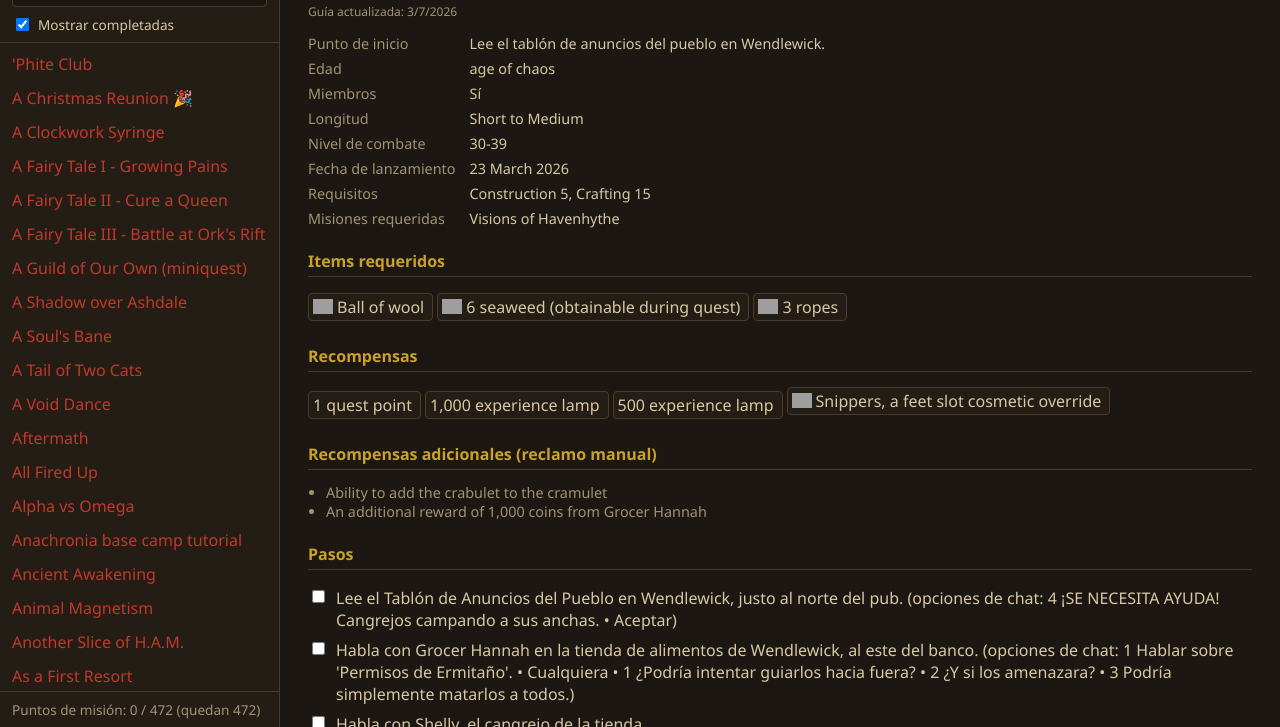
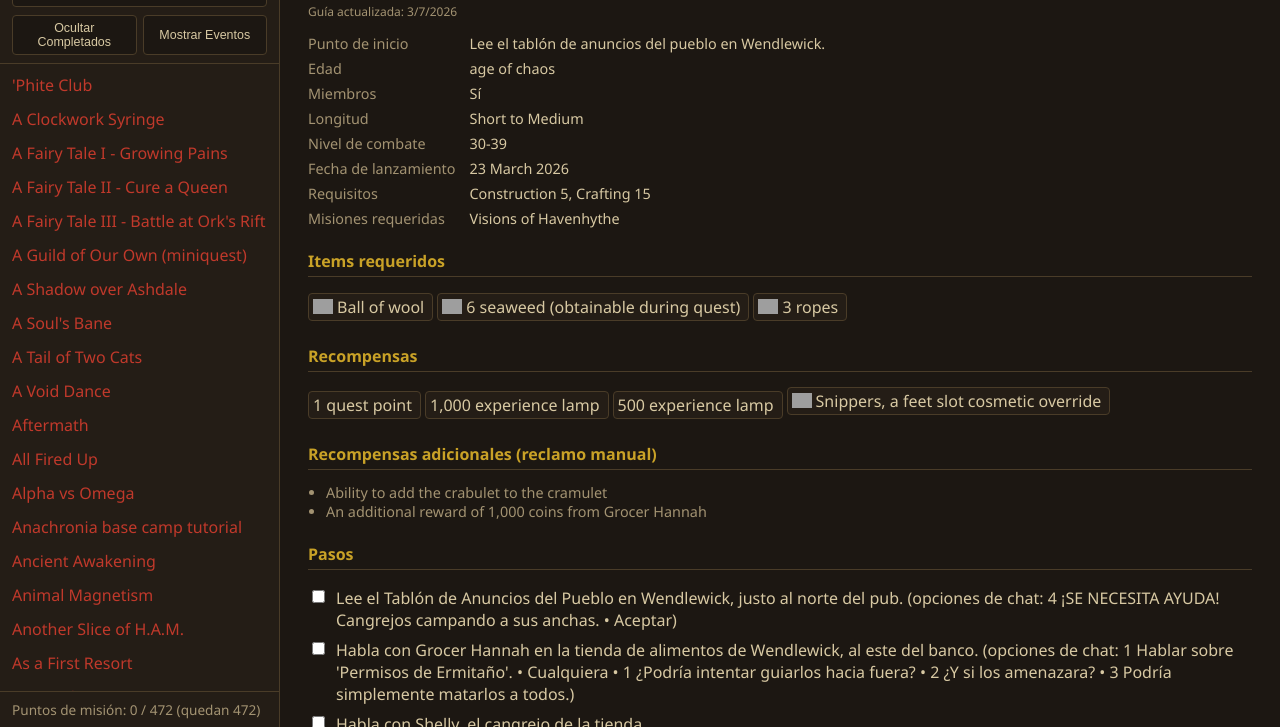
Before and after one commit to AndreDiaz11/rs3-quest-guide-alt1, a plain HTML site: page app/index.html in a window 1280 px wide. Shown: the part 73-800 px from the top of the page. Drawn offline with Linux system fonts and the light colour scheme; grey boxes are pictures that could not be loaded.

Commit message:
Add event-quest toggle and grey out non-completed seasonal quests
- Replaced the single checkbox with two toggle buttons whose own label
  reflects the next action ("Mostrar/Ocultar Completados", "Mostrar/Ocultar
  Eventos"), per user request.
- Seasonal quests are hidden by default unless already completed (they
  aren't playable outside their real-world event window), with a button to
  reveal them.
- Non-completed seasonal quests now render in grey ("bloqueada") instead of
  red, since they're genuinely unplayable right now — this reuses the
  "locked" visual style, but driven by our own reliable isSeasonal flag
  instead of RuneMetrics's unreliable userEligible field.

```diff
--- a/app/css/styles.css
+++ b/app/css/styles.css
@@ -10,6 +10,7 @@
   --quest-green: #4caf50;
   --quest-yellow: #d4b106;
   --quest-red: #c0392b;
+  --quest-locked: #7a7a7a;
 }
 
 * {
@@ -81,6 +82,7 @@ body {
 #quest-list li.status-completed { color: var(--quest-green); }
 #quest-list li.status-started { color: var(--quest-yellow); }
 #quest-list li.status-not-started { color: var(--quest-red); }
+#quest-list li.status-locked { color: var(--quest-locked); }
 #quest-list li.selected { background: rgba(201, 162, 39, 0.18); }
 
 #quest-list li.quest-list-empty {
@@ -109,12 +111,24 @@ body {
   padding: 6px 8px;
 }
 
-.sidebar-check {
+#sidebar-toggles {
   display: flex;
-  align-items: center;
   gap: 6px;
+}
+
+.sidebar-toggle {
+  flex: 1;
+  background: var(--bg-panel);
+  color: var(--text);
+  border: 1px solid var(--border);
+  border-radius: 4px;
+  padding: 5px 6px;
+  font-size: 0.78em;
   cursor: pointer;
-  font-size: 0.85em;
+}
+
+.sidebar-toggle:hover {
+  background: rgba(255, 255, 255, 0.06);
 }
 
 #settings-overlay {
--- a/app/js/colors.js
+++ b/app/js/colors.js
@@ -1,8 +1,13 @@
 // Los valores de color reales viven en css/styles.css (--quest-green, --quest-yellow,
-// --quest-red) como aproximación visual pendiente de ajuste fino con cuentagotas
-// contra capturas reales de la interfaz nativa. Solo 3 estados a propósito — ver
-// el comentario en state.js sobre por qué se descartó un 4to estado "bloqueada".
-export function statusClass(status) {
+// --quest-red, --quest-locked) como aproximación visual pendiente de ajuste fino con
+// cuentagotas contra capturas reales de la interfaz nativa.
+//
+// "Bloqueada" (gris) se usa solo para misiones de temporada/evento que no están
+// completadas — no se pueden jugar la mayor parte del año, y esto es un dato que
+// nosotros controlamos directamente (isSeasonal), a diferencia del campo
+// userEligible de RuneMetrics que resultó no ser confiable (ver state.js).
+export function statusClass(status, isSeasonal) {
+  if (status !== "COMPLETED" && isSeasonal) return "status-locked";
   switch (status) {
     case "COMPLETED":
       return "status-completed";
--- a/app/js/sidebar.js
+++ b/app/js/sidebar.js
@@ -10,13 +10,29 @@ function normalizeSearch(text) {
 }
 
 function filterQuests(quests) {
-  const { showCompleted, searchText } = state.activeFilters;
+  const { showCompleted, showEvents, searchText } = state.activeFilters;
   const search = normalizeSearch(searchText);
   return quests.filter((q) => {
     if (!showCompleted && questStatus(q.id) === "COMPLETED") return false;
+    if (!showEvents && q.isSeasonal && questStatus(q.id) !== "COMPLETED") return false;
     if (search && !normalizeSearch(q.title).includes(search)) return false;
     return true;
   });
+}
+
+/** A button whose own label reflects the action it performs next (toggle pattern). */
+function buildToggleButton({ getState, labelWhenOn, labelWhenOff, onToggle }) {
+  const button = document.createElement("button");
+  button.className = "sidebar-toggle";
+  const sync = () => {
+    button.textContent = getState() ? labelWhenOn : labelWhenOff;
+  };
+  button.addEventListener("click", () => {
+    onToggle();
+    sync();
+  });
+  sync();
+  return button;
 }
 
 // Se construye una sola vez; escribir en el buscador solo debe volver a
@@ -37,19 +53,34 @@ function buildFilterBar(container, onChange) {
   });
   bar.appendChild(search);
 
-  const wrap = document.createElement("label");
-  wrap.className = "sidebar-check";
-  const checkbox = document.createElement("input");
-  checkbox.type = "checkbox";
-  checkbox.checked = state.activeFilters.showCompleted;
-  checkbox.addEventListener("change", () => {
-    state.activeFilters.showCompleted = checkbox.checked;
-    onChange();
-  });
-  wrap.appendChild(checkbox);
-  wrap.appendChild(document.createTextNode("Mostrar completadas"));
-  bar.appendChild(wrap);
+  const togglesWrap = document.createElement("div");
+  togglesWrap.id = "sidebar-toggles";
 
+  togglesWrap.appendChild(
+    buildToggleButton({
+      getState: () => state.activeFilters.showCompleted,
+      labelWhenOn: "Ocultar Completados",
+      labelWhenOff: "Mostrar Completados",
+      onToggle: () => {
+        state.activeFilters.showCompleted = !state.activeFilters.showCompleted;
+        onChange();
+      },
+    })
+  );
+
+  togglesWrap.appendChild(
+    buildToggleButton({
+      getState: () => state.activeFilters.showEvents,
+      labelWhenOn: "Ocultar Eventos",
+      labelWhenOff: "Mostrar Eventos",
+      onToggle: () => {
+        state.activeFilters.showEvents = !state.activeFilters.showEvents;
+        onChange();
+      },
+    })
+  );
+
+  bar.appendChild(togglesWrap);
   container.appendChild(bar);
 }
 
@@ -80,7 +111,7 @@ function renderList(listEl, onSelect) {
   visible.forEach((quest) => {
     const li = document.createElement("li");
     li.textContent = quest.isSeasonal ? `${quest.title} 🎉` : quest.title;
-    li.className = statusClass(questStatus(quest.id));
+    li.className = statusClass(questStatus(quest.id), quest.isSeasonal);
     if (quest.id === state.selectedQuestId) li.classList.add("selected");
     li.addEventListener("click", () => onSelect(quest.id));
     listEl.appendChild(li);
@@ -89,7 +120,7 @@ function renderList(listEl, onSelect) {
 
 const initializedFilterBars = new WeakSet();
 
-/** Renders the sidebar: builds the search/checkbox bar once, then (re)renders the list + counter. */
+/** Renders the sidebar: builds the search/toggle bar once, then (re)renders the list + counter. */
 export function renderSidebar({ filterBarEl, listEl, counterEl }, onSelect) {
   if (!initializedFilterBars.has(filterBarEl)) {
     initializedFilterBars.add(filterBarEl);
--- a/app/js/state.js
+++ b/app/js/state.js
@@ -5,16 +5,20 @@ export const state = {
   activeFilters: {
     searchText: "",
     showCompleted: true,
+    // Las misiones de temporada solo se pueden jugar durante el evento real, así
+    // que se ocultan por defecto y el usuario las revela con un botón si quiere.
+    showEvents: false,
   },
   selectedQuestId: null,
 };
 
 /**
  * Resolves a quest's status, defaulting to NOT_STARTED when RuneMetrics has no
- * entry for it (or no RSN is set). Deliberately only 3 states (COMPLETED,
- * STARTED, NOT_STARTED) — RuneMetrics's userEligible field was found to be
- * unreliable (a real quest showed userEligible:false while actually available
- * in-game), so we stopped trying to show a distinct "locked" state from it.
+ * entry for it (or no RSN is set). Only COMPLETED/STARTED/NOT_STARTED come from
+ * RuneMetrics — its userEligible field was found to be unreliable (a real quest
+ * showed userEligible:false while actually available in-game), so it's not used.
+ * The separate "locked" (grey) look shown in the sidebar for seasonal quests is
+ * computed from our own isSeasonal flag instead (see colors.js), not from here.
  */
 export function questStatus(questId) {
   const entry = state.runemetricsStatus.get(questId);
```
